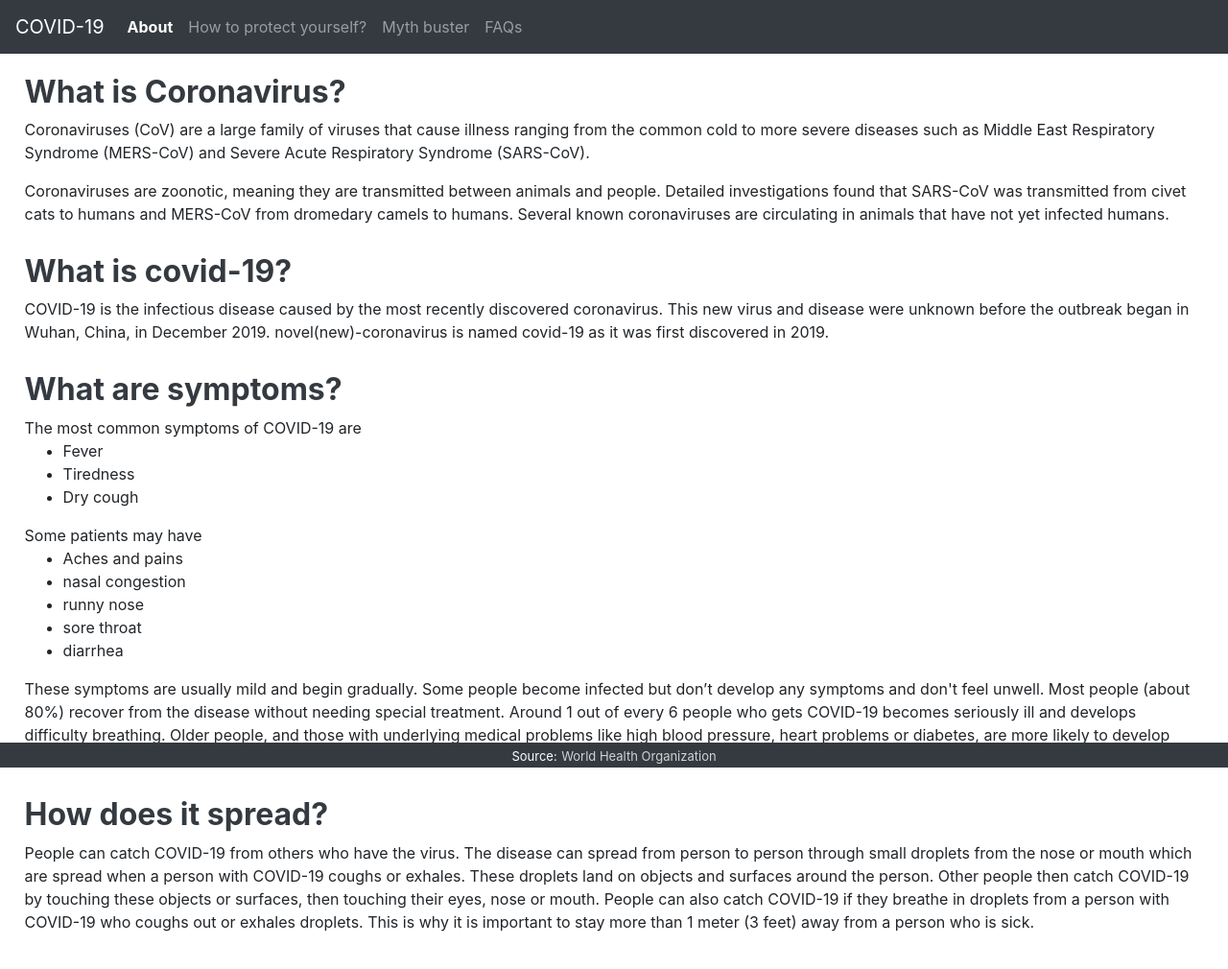
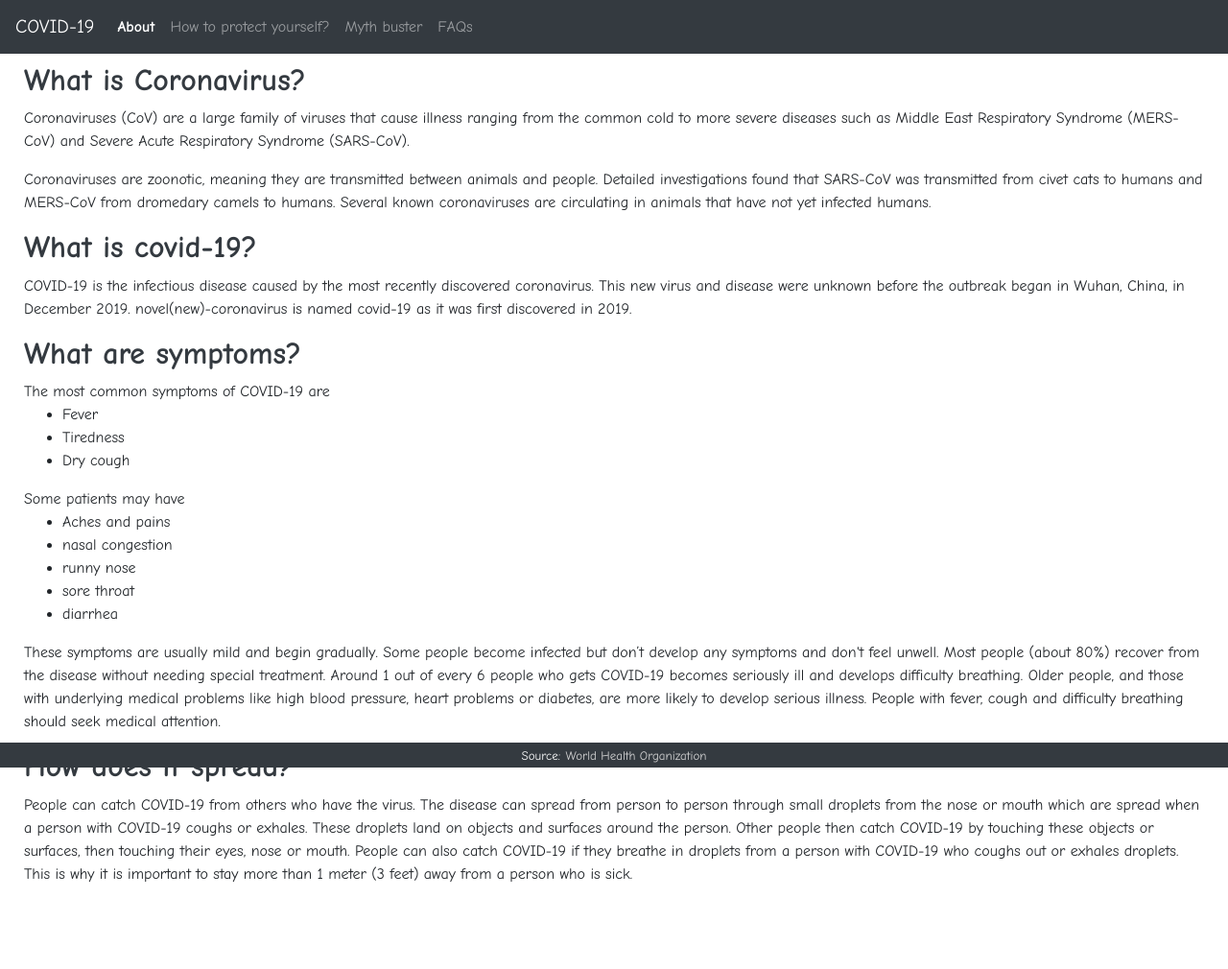
Before and after one commit to yogeshsingh101200/covid19, a plain HTML site: page about.html in a window 1280 px wide. Shown: the whole page at 96% size. After the commit the page ends 988 px from the top, so only its background shows below. Drawn offline with nearby package versions, Linux system fonts and the light colour scheme.

Commit message:
minor style changes

```diff
--- a/about.css
+++ b/about.css
@@ -1,17 +1,9 @@
-section {
-    padding-left: 2%;
-    padding-right: 2%;
-    padding-top: 1%;
+body {
+    margin: 65px 25px 65px 25px;
+    text-align: left;
+    font-family: "comic sans ms";
 }
 
 h2 {
     color: #343a40;
 }
-
-#coronavirus {
-    margin-top: 5%;
-}
-
-#spread {
-    margin-bottom: 5%;
-}
```
